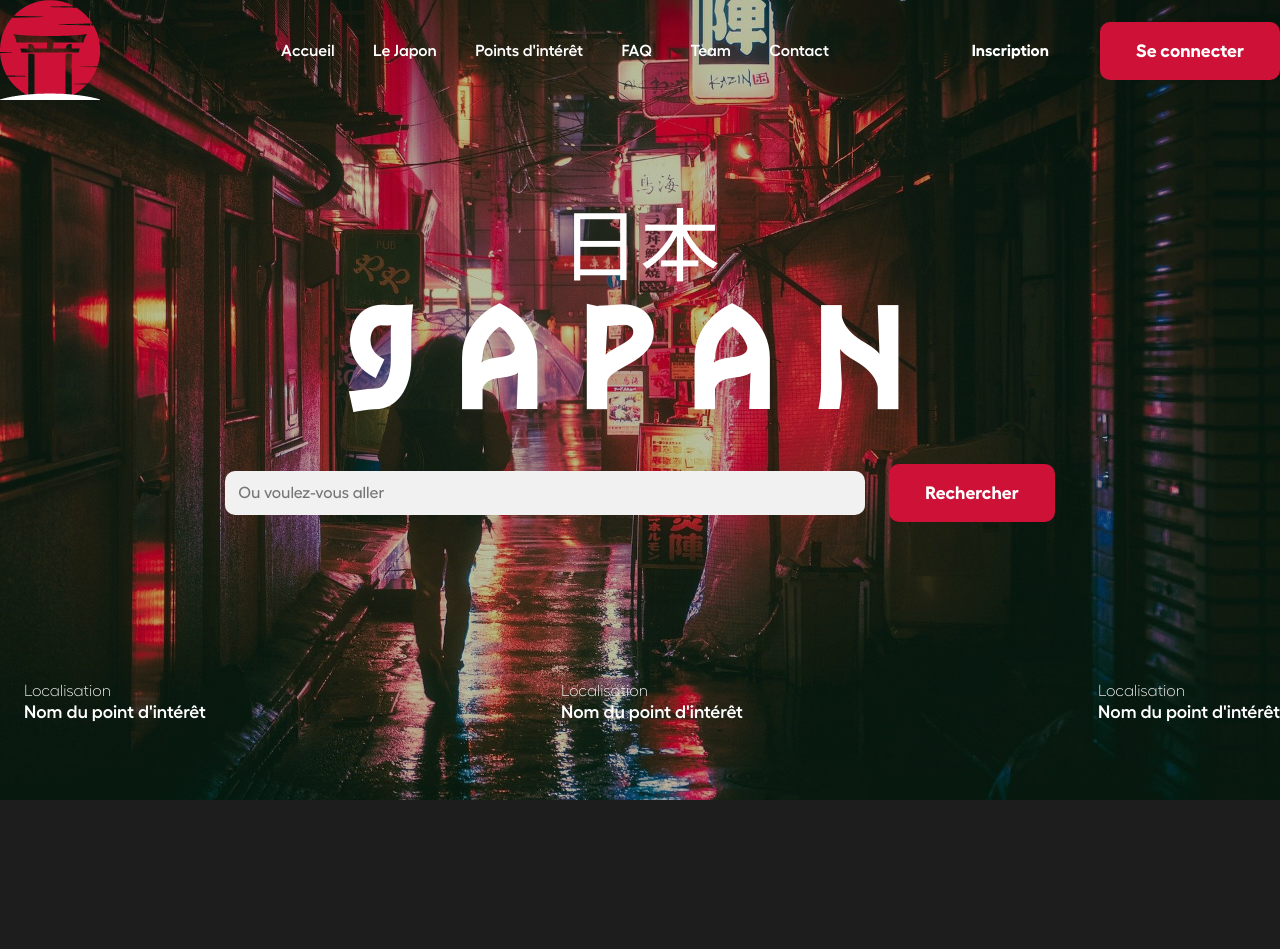
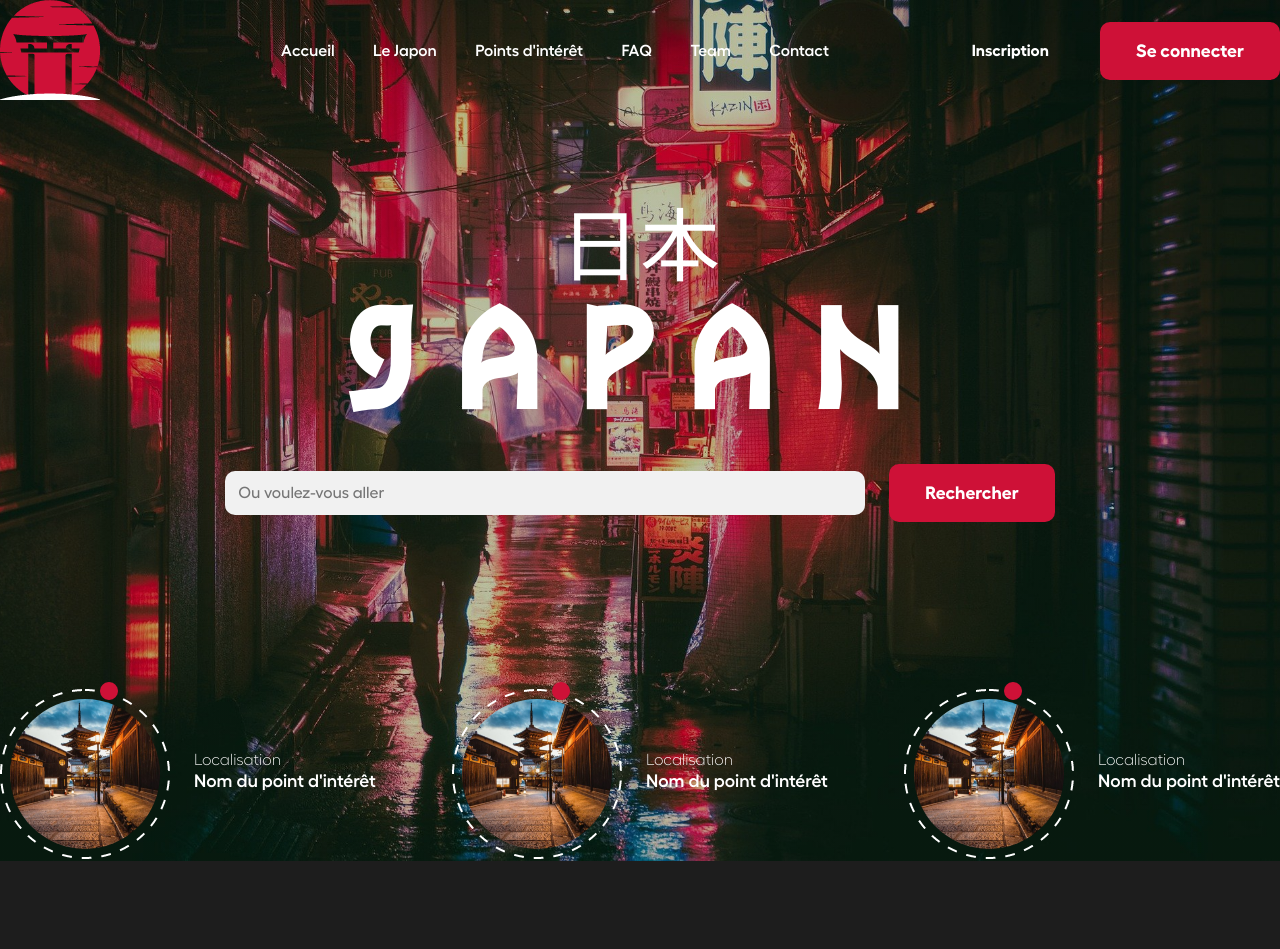
Before and after one commit to MaximHivin/Apotheose-Ojapon, a Vue app: page / in a window 1280 px wide. Shown: the top 949 px of the page. Built offline with nearby package versions, Linux system fonts and the light colour scheme.

Commit message:
edit picture problem

```diff
--- a/src/components/CirclePi.vue
+++ b/src/components/CirclePi.vue
@@ -1,7 +1,7 @@
 <template>
 
         <div class="card__pi">
-            <div class="card__pi__left"><img :src="ImgUrl"></div>
+            <div class="card__pi__left"><img src="../assets/images/circlepi1.png"></div>
             <div class="card__pi__right">
             <span class="card__pi__right-tag">{{localisationPI}} {{RoleMember}}</span>
             <span class="card__pi__right-name">{{namePI}} {{TeamMember}} {{ JapaneseName }}</span>
--- a/src/views/TeamView.vue
+++ b/src/views/TeamView.vue
@@ -9,7 +9,7 @@
         <h1 class="titre_team">L'équipe du projet :</h1>
 
         <div class="team_container">
-            <CirclePi ImgUrl='../assets/images/circlepi1.png' RoleMember="Lead Dev Back/Git Master Back" TeamMember="Aurélie" JapaneseName=" オーレリー"/>
+            <CirclePi RoleMember="Lead Dev Back/Git Master Back" TeamMember="Aurélie" JapaneseName=" オーレリー"/>
             <CirclePi RoleMember="Product Owner/Dev Fullstack" TeamMember="Xavier" JapaneseName=" ザビエル"/>
             <CirclePi RoleMember="Scrum Master/Dev Fullstack" TeamMember="Bastien" JapaneseName=" バスティエン"/>
         </div>
```
